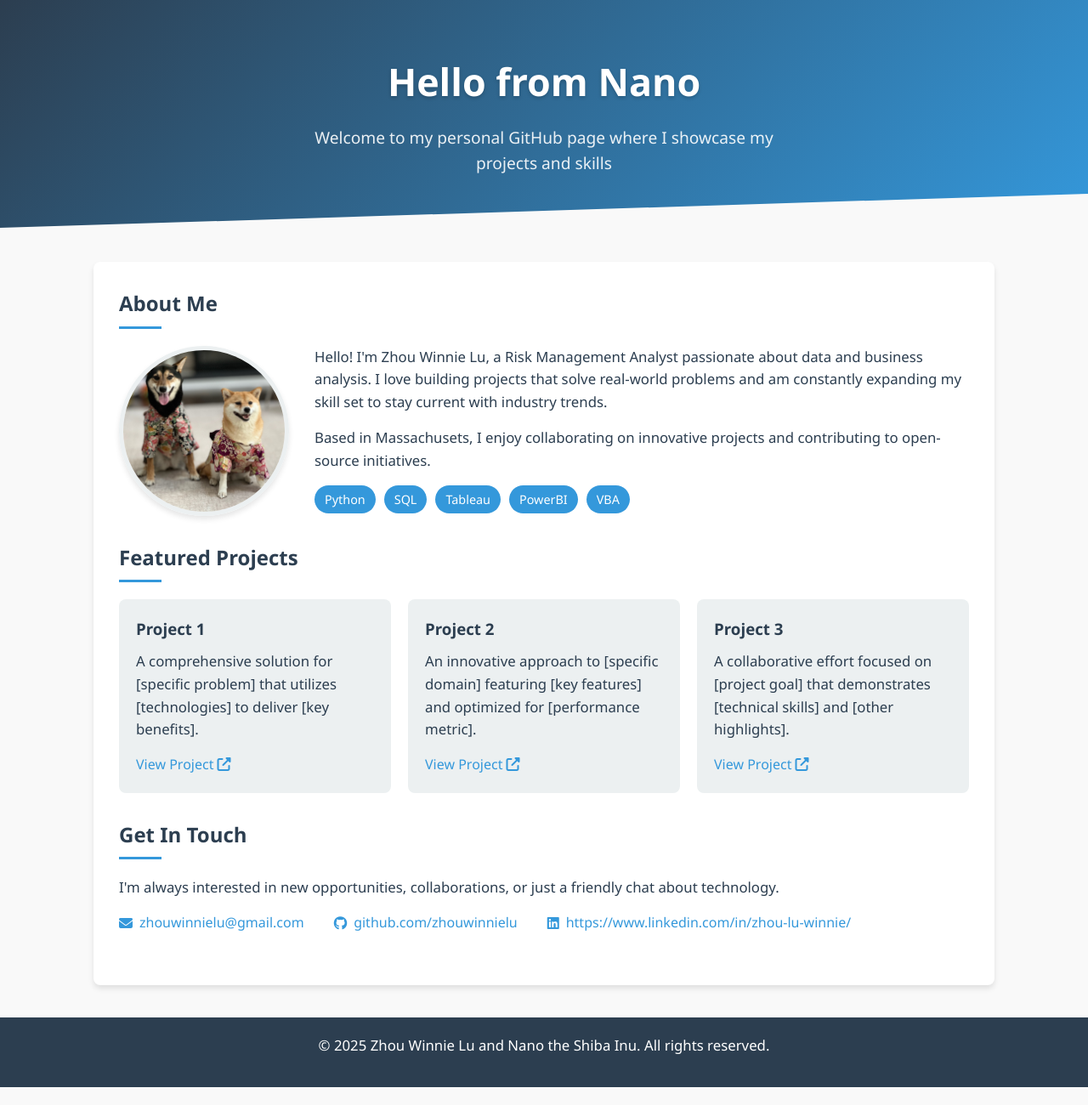
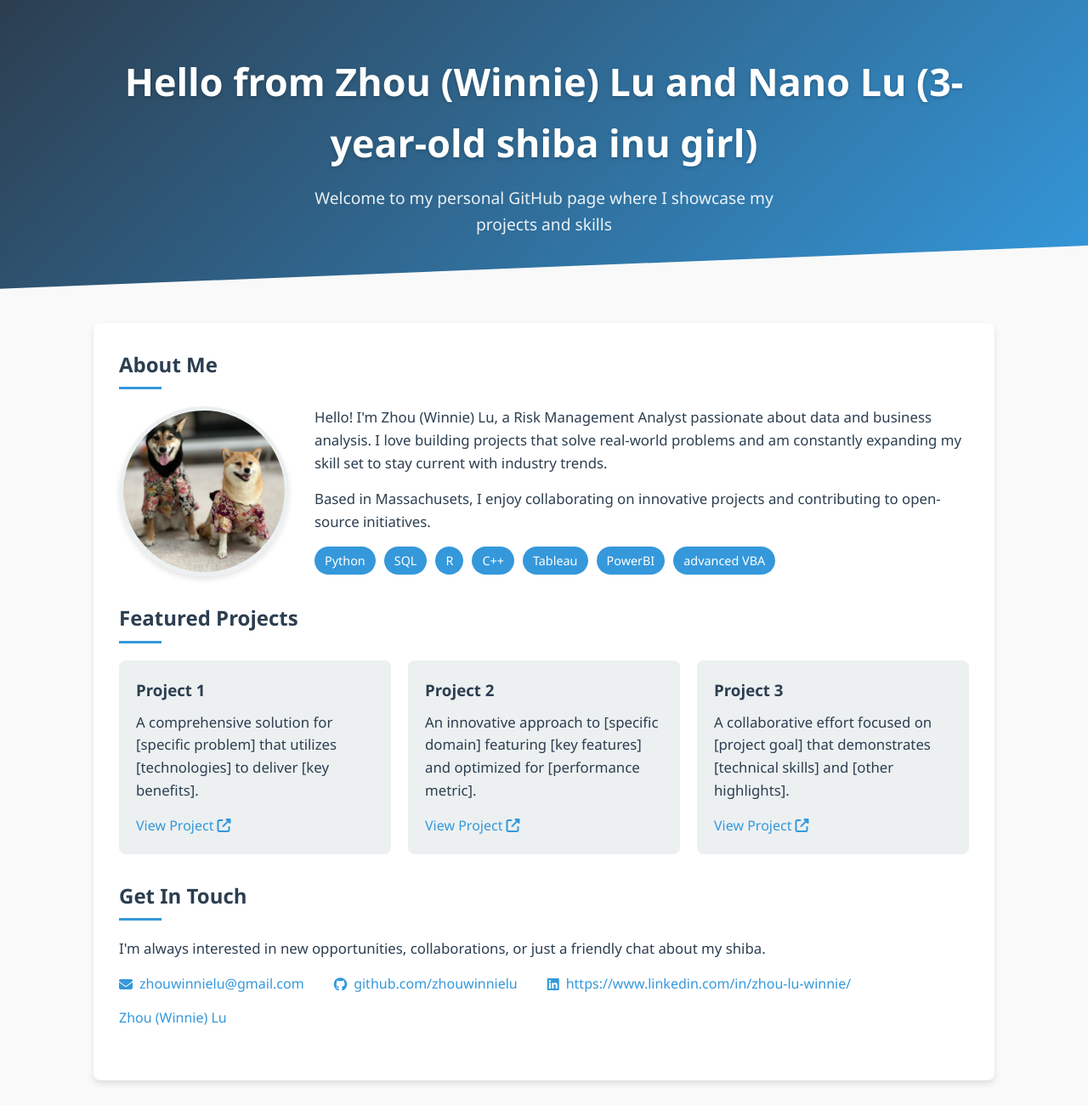
Before and after one commit to zhouwinnielu/zhouwinnielu.github.io, a plain HTML site: page index.html in a window 1280 px wide. Shown: the top 1300 px of the page at 85% size. Before the commit the page ends 1279 px from the top, so only its background shows below. Drawn offline with Linux system fonts and the light colour scheme.

Commit message:
Update index.html

```diff
--- a/index.html
+++ b/index.html
@@ -3,7 +3,7 @@
 <head>
     <meta charset="UTF-8">
     <meta name="viewport" content="width=device-width, initial-scale=1.0">
-    <title>Hello from Nano | GitHub Page</title>
+    <title>Hello from Zhou (Winnie) Lu's website | GitHub Page</title>
     <link rel="stylesheet" href="https://cdnjs.cloudflare.com/ajax/libs/font-awesome/6.4.0/css/all.min.css">
     <style>
         :root {
@@ -219,7 +219,7 @@
 <body>
     <header>
         <div class="wrapper">
-            <h1>Hello from Nano</h1>
+            <h1>Hello from Zhou (Winnie) Lu and Nano Lu (3-year-old shiba inu girl)</h1>
             <p>Welcome to my personal GitHub page where I showcase my projects and skills</p>
         </div>
     </header>
@@ -232,14 +232,16 @@
                     <div class="profile-card">
                         <img src="images/natsu.jpeg" alt="Profile Picture" class="profile-image">
                         <div class="profile-info">
-                            <p>Hello! I'm Zhou Winnie Lu, a Risk Management Analyst passionate about data and business analysis. I love building projects that solve real-world problems and am constantly expanding my skill set to stay current with industry trends.</p>
+                            <p>Hello! I'm Zhou (Winnie) Lu, a Risk Management Analyst passionate about data and business analysis. I love building projects that solve real-world problems and am constantly expanding my skill set to stay current with industry trends.</p>
                             <p>Based in Massachusets, I enjoy collaborating on innovative projects and contributing to open-source initiatives.</p>
                             <div class="skills">
                                 <span class="skill-tag">Python</span>
                                 <span class="skill-tag">SQL</span>
+                                 <span class="skill-tag">R</span>
+                                <span class="skill-tag">C++</span>
                                 <span class="skill-tag">Tableau</span>
                                 <span class="skill-tag">PowerBI</span>
-                                <span class="skill-tag">VBA</span>
+                                <span class="skill-tag">advanced VBA</span>
                             </div>
                         </div>
                     </div>
@@ -268,7 +270,7 @@
 
                 <section>
                     <h2>Get In Touch</h2>
-                    <p>I'm always interested in new opportunities, collaborations, or just a friendly chat about technology.</p>
+                    <p>I'm always interested in new opportunities, collaborations, or just a friendly chat about my shiba.</p>
                     <div class="contact-info">
                         <div class="contact-item">
                             <i class="fas fa-envelope"></i>
@@ -282,6 +284,8 @@
                             <i class="fab fa-linkedin"></i>
                             <a href="https://www.linkedin.com/in/zhou-lu-winnie/" target="_blank">https://www.linkedin.com/in/zhou-lu-winnie/</a>
                         </div>
+                        <div class="badge-base LI-profile-badge" data-locale="en_US" data-size="large" data-theme="light" data-type="VERTICAL" data-vanity="zhou-lu-winnie" data-version="v1"><a class="badge-base__link LI-simple-link" href="https://www.linkedin.com/in/zhou-lu-winnie?trk=profile-badge">Zhou (Winnie) Lu</a></div>
+
                     </div>
                 </section>
             </div>
```
